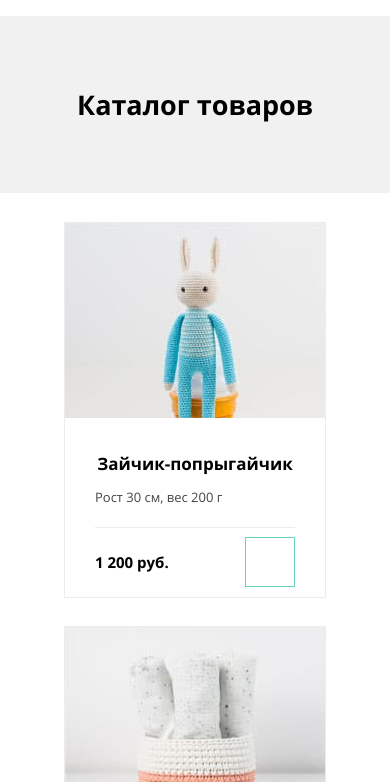
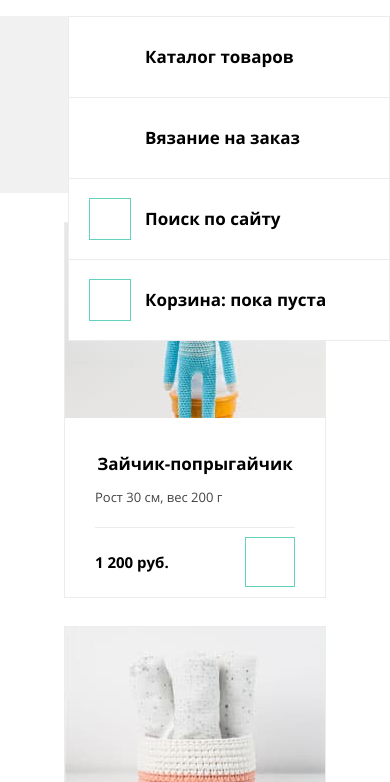
Before and after one commit to nefyodych/1626911-mishka-24, a plain HTML site: page source/catalog.html in a window 390 px wide. Both pictures are taken after a click on the button "Открыть/Закрыть меню". Shown: the part 62-844 px from the top of the page. Drawn offline with nearby package versions, Linux system fonts and the light colour scheme; files that its build step writes are made by us from their sources.

Commit message:
Настроен js для кнопки бургер меню

```diff
--- a/source/catalog.html
+++ b/source/catalog.html
@@ -216,6 +216,9 @@
       </div>
     </div>
   </footer>
+
+  <script src="js/burger-menu.js"></script>
+
 </body>
 
 </html>
--- /dev/null
+++ b/source/js/burger-menu.js
@@ -0,0 +1,9 @@
+var navMain = document.querySelector(".main-nav__wrapper")
+var navToggle = document.querySelector(".main-nav__button-nav")
+navToggle.addEventListener("click", function () {
+  if (navMain.classList.contains("main-nav__wrapper--hidden")) {
+    navMain.classList.remove("main-nav__wrapper--hidden")
+  } else {
+    navMain.classList.add("main-nav__wrapper--hidden")
+  }
+})
--- a/source/less/blocks/main-nav.less
+++ b/source/less/blocks/main-nav.less
@@ -39,6 +39,7 @@
 
   border: none;
   background-color: transparent;
+  cursor: pointer;
   outline: 1px solid @skyblue;
 
   @media (min-width: @tablet-width) {
```
Also changed, not shown: source/index.html (+2 -0 lines), source/order.html (+2 -0 lines).
